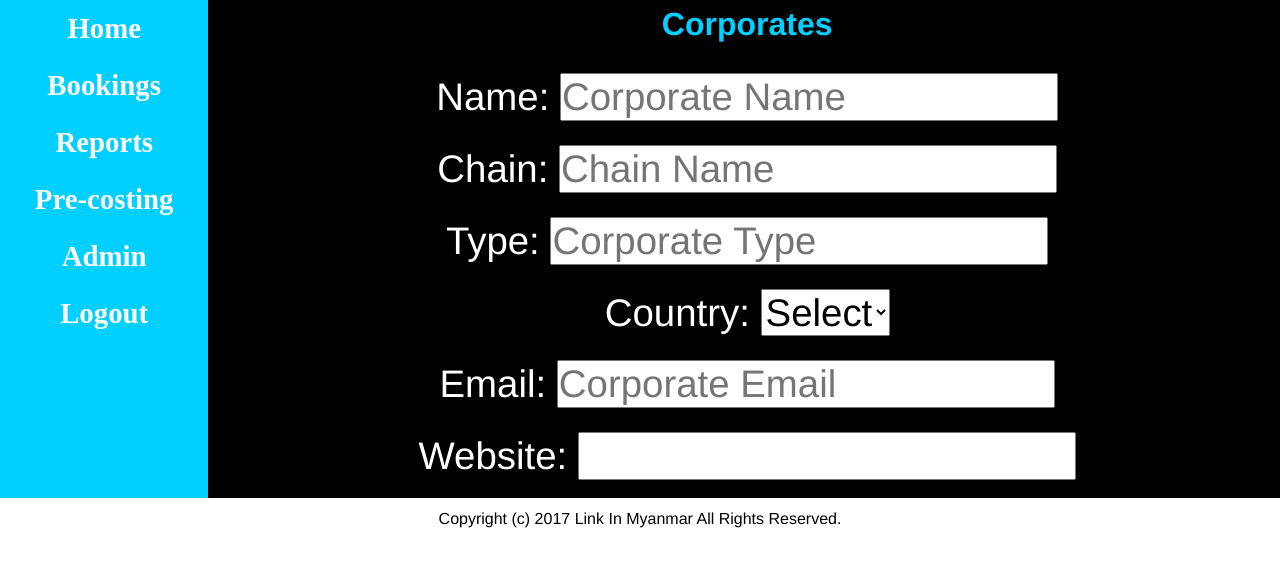
After one commit to DenLahpai/link2018, a PHP site: page /corporates.php in a window 1280 px wide. The commit adds this page. Shown: the top 567 px of the page. Run offline with PHP 8.4, Linux system fonts and the light colour scheme; the visitor is signed in with stand-in values (Sample User, id 1); data that the repository does not hold is empty.

Commit message:
3rd Jan evening

```diff
--- /dev/null
+++ b/corporates.php
@@ -0,0 +1,68 @@
+<?php
+require "conn.php";
+
+?>
+<!DOCTYPE html>
+<html>
+    <head>
+        <?php
+        $title = "Corporates";
+        include "includes/head.html";
+        ?>
+    </head>
+    <body>
+        <div class="content"><!-- content -->
+            <?php
+            $pageTitle = "Corporates";
+            include "includes/header.html";
+            include "includes/nav.html";
+            ?>
+            <main>
+                <form class="form big" action="#" method="post">
+                    <ul>
+                        <li>
+                            <label for="Name">Name:</label>
+                            <input type="text" name="Name" id="Name" placeholder="Corporate Name"required>
+                        </li>
+                        <li>
+                            <label for="Chain">Chain:</label>
+                            <input type="text" name="Chain" id="Chain" placeholder="Chain Name">
+                        </li>
+                        <li>
+                            <label for="Type">Type:</label>
+                            <input type="text" name="Type" id="Type" placeholder="Corporate Type" required>
+                        </li>
+                        <li>
+                            <label for="CountryCode">Country:</label>
+                            <select name="CountryCode">
+                                <option value="">Select</option>
+                                <?php
+                                //getting data from the table Countries
+                                $getRows_Countries = new Database();
+                                $query_getRows_Countries = "SELECT * FROM Countries ORDER BY Country;";
+                                $getRows_Countries->query($query_getRows_Countries);
+                                $rows_Countries = $getRows_Countries->resultset();
+                                foreach ($rows_Countries as $row_Countries) {
+                                    echo "<option value=\"$row_Countries->Code\">".$row_Countries->Country."</option>";
+                                }
+                                ?>
+                            </select>
+                        </li>
+                        <li>
+                            <label for="Email">Email:</label>
+                            <input type="Email" name="Email" id="Email" placeholder="Corporate Email">
+                        </li>
+                        <li>
+                            <label for="Website">Website:</label>
+                            <input type="text" name="Website" id="Website">
+                        </li>
+                    </ul>
+                </form>
+                <div class="grid-div">
+
+                </div>
+            </main>
+        </div><!-- end of content -->
+        <?php include "includes/footer.html"; ?>
+    </body>
+</html>
--- a/css/master.css
+++ b/css/master.css
@@ -147,6 +147,10 @@ button {
     border-radius: 12px;
 }
 
+.grid-div {
+    display: grid;
+}
+
 /*styles for tablets*/
 @media screen and (min-width: 992px) {
     .content {
```
